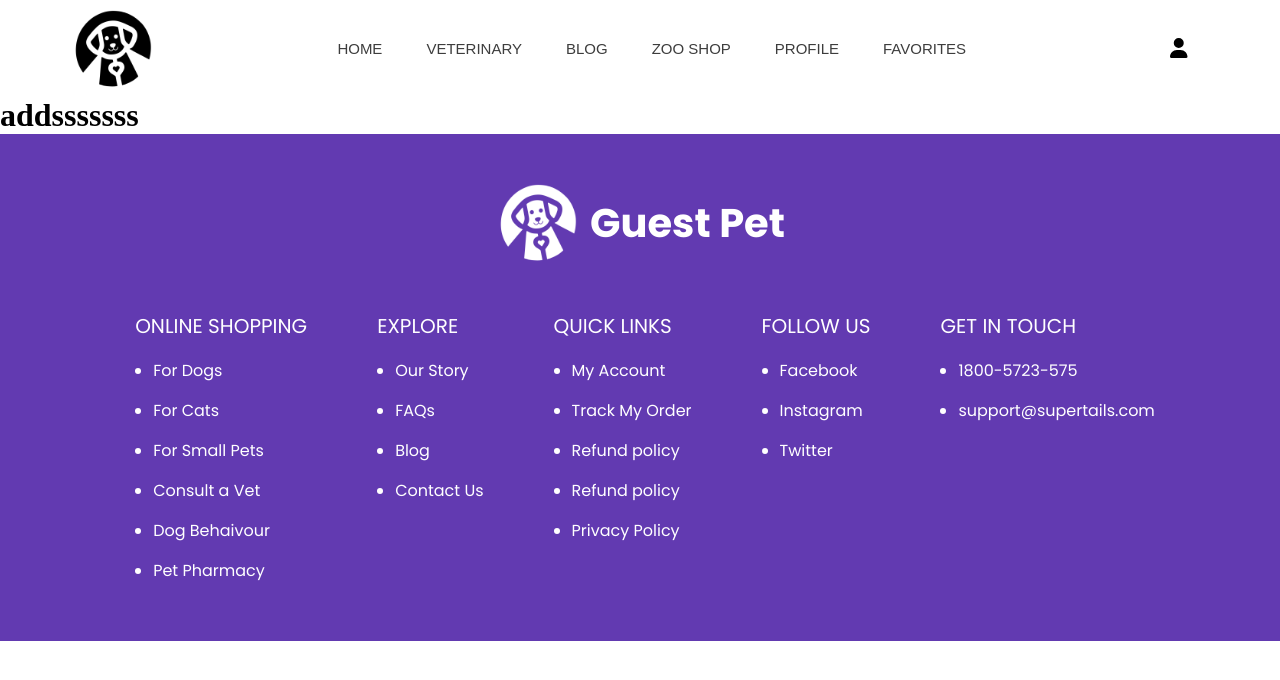
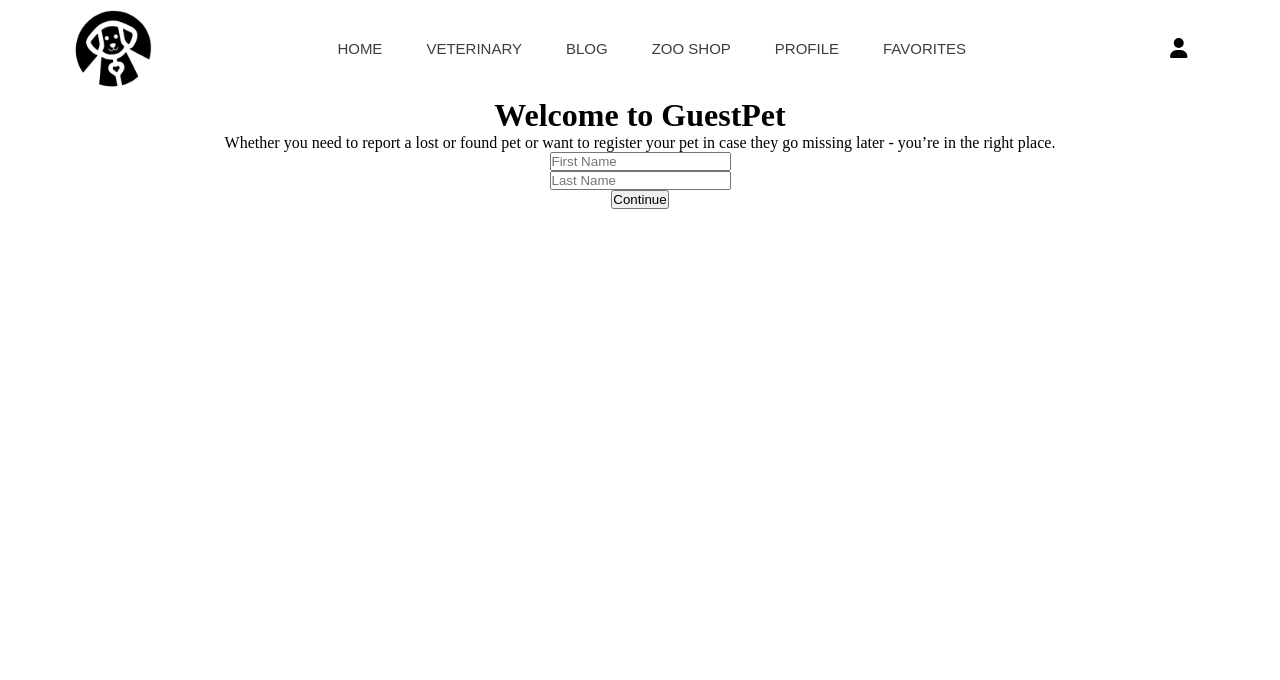
Before and after one commit to mubariznajafov/guest-pet, a React (Vite) app: page /adding in a window 1280 px wide. Shown: the top 680 px of the page. Built offline with nearby package versions, Linux system fonts and the light colour scheme; a web font is replaced by a local one.

Commit message:
adding important functions to side

```diff
--- a/src/App.jsx
+++ b/src/App.jsx
@@ -1,5 +1,5 @@
-import React from "react";
-import { BrowserRouter as Router, Route, Routes } from "react-router-dom";
+import React, { useState } from "react";
+import { BrowserRouter as Router, Route, Routes } from "react-router-dom"; // Import useLocation
 import Profile from "./pages/Profile";
 import Home from "./pages/Home";
 import Blog from "./pages/Blog";
@@ -8,7 +8,8 @@ import Veterinary from "./pages/Veterinary";
 import Navbar from "./pages/Navbar";
 import Footer from "./pages/Footer";
 import Favorites from "./pages/Favorites";
-import Adding from "./pages/Adding";
+import Adding from "./pages/sign-in/addingName";
+import MaybeShowFooter from "./components/MaybeShowFooter";
 
 function App() {
   return (
@@ -24,7 +25,10 @@ function App() {
           <Route path="/favorites" element={<Favorites />} />
           <Route path="/adding" element={<Adding />} />
         </Routes>
-        <Footer />
+
+        <MaybeShowFooter>
+          <Footer />
+        </MaybeShowFooter>
       </Router>
     </div>
   );
--- /dev/null
+++ b/src/components/MaybeShowFooter.jsx
@@ -0,0 +1,19 @@
+import { React, useState, useEffect } from "react";
+import { useLocation } from "react-router-dom";
+
+const MaybeShowFooter = ({ children }) => {
+  const location = useLocation();
+  const [showFooter, setShowFooter] = useState(false);
+  useEffect(() => {
+    console.log("this is location", location);
+    if (location.pathname === "/adding") {
+      setShowFooter(false);
+    } else {
+      setShowFooter(true);
+    }
+  }, [location]);
+
+  return <div>{showFooter && children}</div>;
+};
+
+export default MaybeShowFooter;
--- a/src/pages/Adding.jsx
+++ /dev/null
@@ -1,7 +0,0 @@
-import React from "react";
-
-const Adding = () => {
-  return <h1>addsssssss</h1>;
-};
-
-export default Adding;
--- /dev/null
+++ b/src/pages/sign-in/addingName.jsx
@@ -0,0 +1,29 @@
+import React from "react";
+import "../../scss/pages/sign-in/_addingName.scss";
+
+const addingName = () => {
+  return (
+    <div className="addingName">
+      <div className="top_informations">
+        <h1>Welcome to GuestPet</h1>
+        <p>
+          Whether you need to report a lost or found pet or want to register
+          your pet in case they go missing later - you’re in the right place.
+        </p>
+      </div>
+      <form action="">
+        <div className="inputs">
+          <div className="input">
+            <input type="text" id="firstName" placeholder="First Name" />
+          </div>
+          <div className="input">
+            <input type="text" id="lastName" placeholder="Last Name" />
+          </div>
+        </div>
+        <button>Continue</button>
+      </form>
+    </div>
+  );
+};
+
+export default addingName;
--- /dev/null
+++ b/src/scss/pages/sign-in/_addingName.scss
@@ -0,0 +1,4 @@
+@use "../../utils/variables" as *;
+.addingName {
+  text-align: center;
+}
--- a/src/scss/style.scss
+++ b/src/scss/style.scss
@@ -4,3 +4,4 @@
 @forward "./layout/footer/footer";
 @forward "./pages/about/about";
 @forward "./pages/profile/profile";
+@forward "./pages/sign-in/addingName";
```
